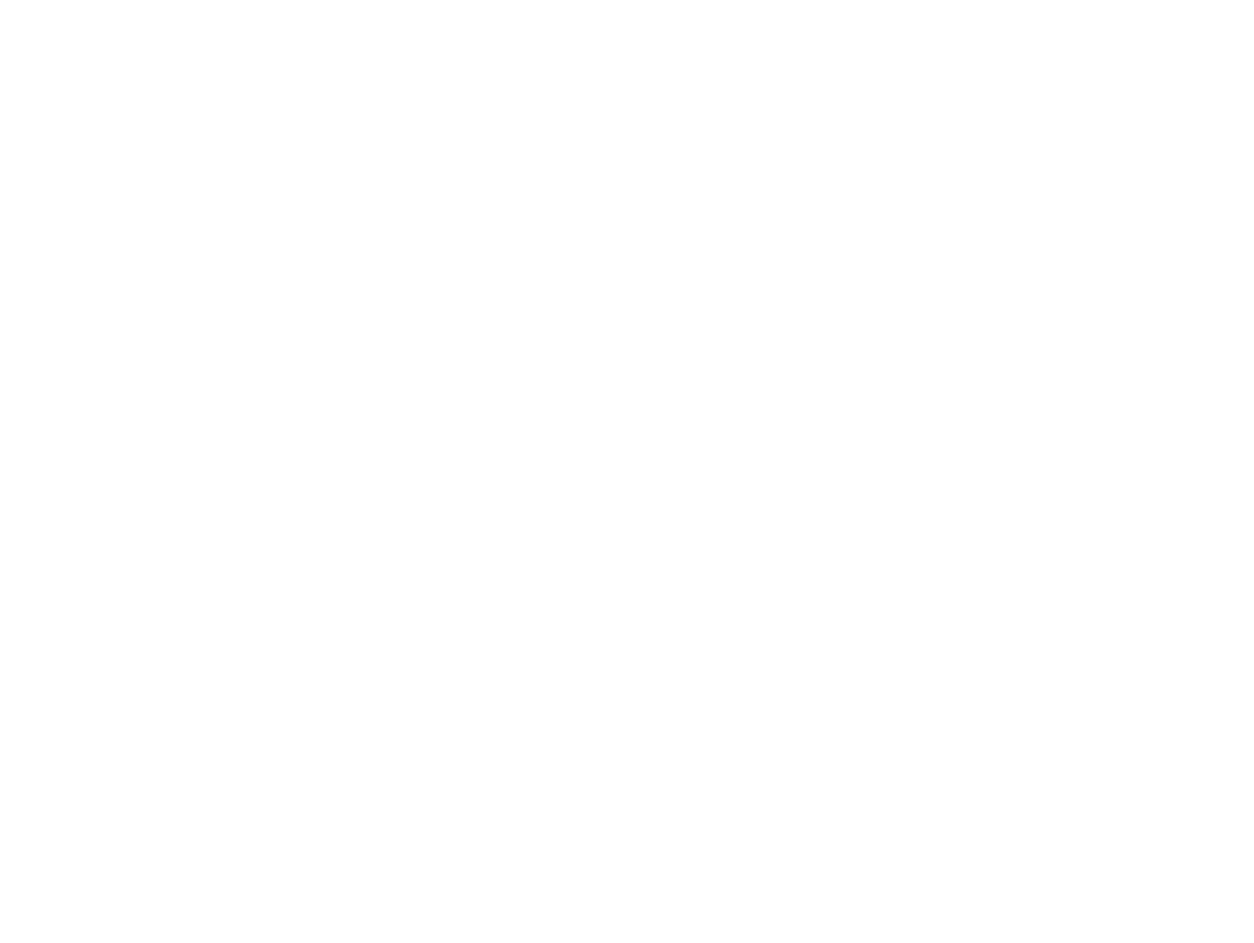
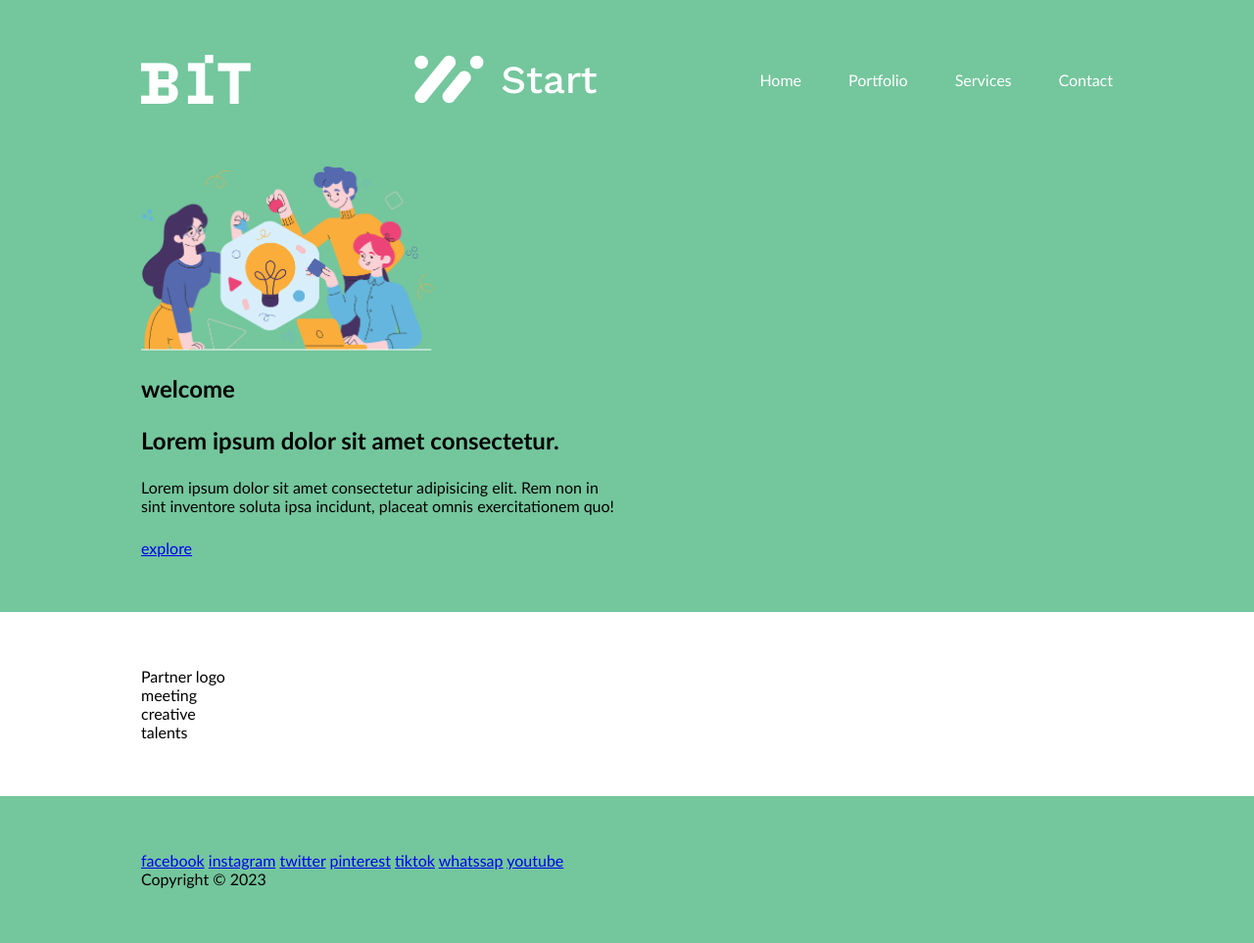
Before and after one commit to AndriusCa/9-fepractice, a website: page index.html in a window 1280 px wide. Shown: the whole page at 98% size. Before the commit the page ends 800 px from the top, so only its background shows below. Drawn offline with Linux system fonts and the light colour scheme.

Commit message:
header, layout

```diff
--- /dev/null
+++ b/css/base/base.css
@@ -0,0 +1,19 @@
+body,
+body * {
+    margin: 0;
+    padding: 0;
+    box-sizing: border-box;
+}
+
+body {
+    font-family: 'Gill Sans', 'Gill Sans MT', Calibri, 'Trebuchet MS', sans-serif;
+}
+
+
+.bg-main {
+    background-color: #74C69D;
+}
+
+.bg-secondary {
+    background-color: #F5F5F5;
+}
--- /dev/null
+++ b/css/base/layout.css
@@ -0,0 +1,38 @@
+.container {
+    width: 100%;
+    padding: 3.5rem 9rem;
+}
+
+.top {
+    display: flex;
+    flex-direction: row;
+    justify-content: space-between;
+    align-items: center;
+}
+
+.main-nav {
+    display: flex;
+    gap: 3rem;
+}
+
+.link {
+    text-decoration: none;
+    color: #FFFFFF;
+}
+
+.link:hover {
+    text-decoration: underline;
+    text-decoration-color: #5569AF;
+}
+
+.left-column {
+    display: flex;
+    flex-direction: column;
+    width: 50%;
+    gap: 1.5rem;
+    padding-top: 4rem;
+}
+
+.right-column {
+    width: 60%;
+}
--- /dev/null
+++ b/css/pages/home.css
@@ -0,0 +1,5 @@
+/*base */
+@import '../base/base.css';
+@import '../base/layout.css';
+
+/*CUSTOMS STYLES BELONG THIS COMENT LINE*/
--- a/index.html
+++ b/index.html
@@ -4,9 +4,54 @@
     <meta charset="UTF-8">
     <meta http-equiv="X-UA-Compatible" content="IE=edge">
     <meta name="viewport" content="width=device-width, initial-scale=1.0">
-    <title>Document</title>
+    <title>fepractice</title>
+    <link rel="stylesheet" href="./css/pages/home.css">
 </head>
+
 <body>
+        <section class="container bg-main">
+            <header class="top">
+                <img class="logo" src="./img/bitlogo.png" alt="bitlogo">
+                <img class="logo" src="./img/startlogo.png" alt="startlogo">
+                <nav class="main-nav">
+                    <a class="link" href="#" target="_blank">Home</a>
+                    <a class="link" href="#" target="_blank">Portfolio</a>
+                    <a class="link" href="#" target="_blank">Services</a>
+                    <a class="link" href="#" target="_blank">Contact</a>
+                </nav>
+            </header>
+            <div class="left-column">
+                <img class="right-column" src="./img/hero.png" alt="herophoto">
+                <h1>welcome</h1>
+                <h2>Lorem ipsum dolor sit amet consectetur.</h2>
+                <p>Lorem ipsum dolor sit amet consectetur adipisicing elit. Rem non in sint inventore soluta ipsa incidunt, placeat omnis exercitationem quo!</p>
+                <div class="button">
+                    <a class="button" href="#">explore</a>
+                </div>
+            </div>
+         </section>
+
+    <main class="container">
+        <section>
+            <div>Partner logo</div>
+            <div>meeting</div>
+            <div>creative</div>
+            <div>talents</div>
+        </section>
+    </main>
+
+    <footer class="container bg-main">
+        <div class="socials">
+            <a class="fa fa-facebook" href="#">facebook</a>
+            <a class="fa fa-instagram" href="#">instagram</a>
+            <a class="fa fa-twitter" href="#">twitter</a>
+            <a class="fa fa-pinterest" href="#">pinterest</a>
+            <a class="fa fa-tiktok" href="#">tiktok</a>
+            <a class="fa fa-whatssap" href="#">whatssap</a>
+            <a class="fa fa-youtube" href="#">youtube</a>
+        </div>
+        <p class="copyright">Copyright &copy; 2023 </p>
+    </footer>
 
 </body>
 </html>
```
Also changed, not shown: img/bitlogo.png (added), img/hero.png (added), img/startlogo.png (added).
